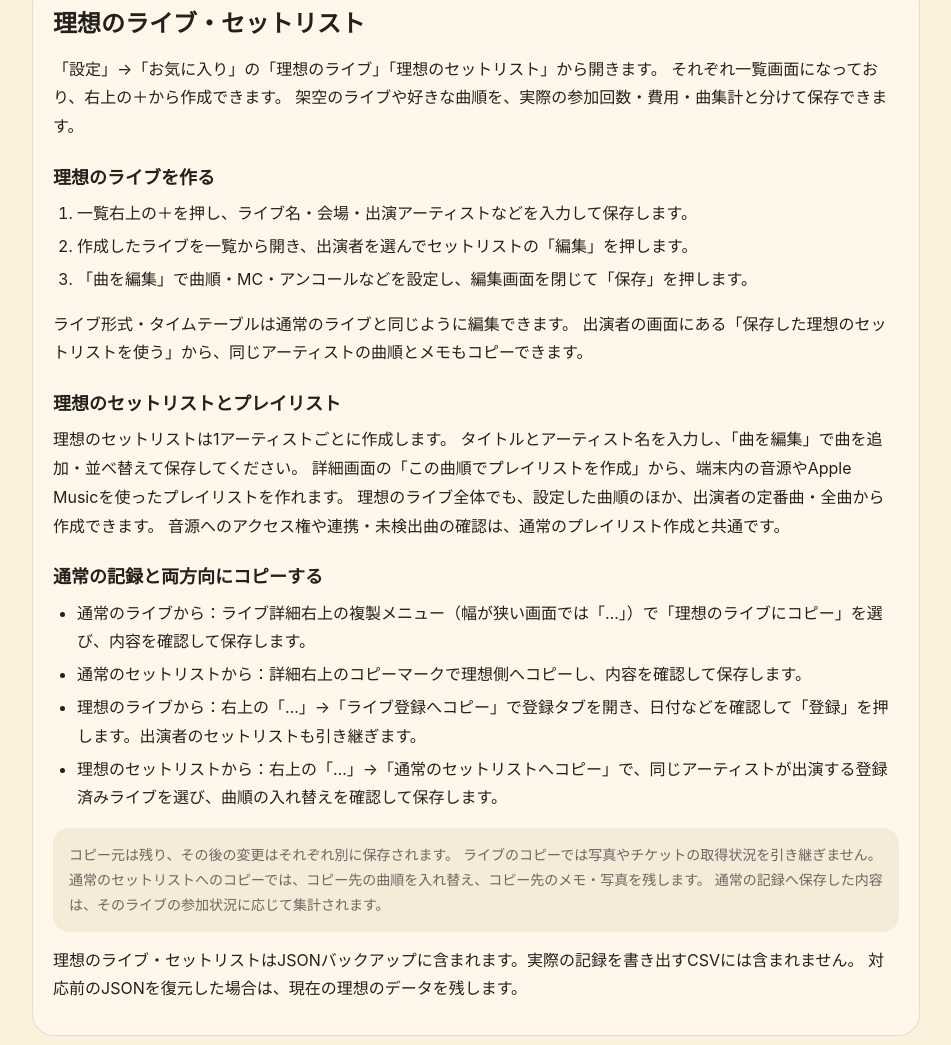
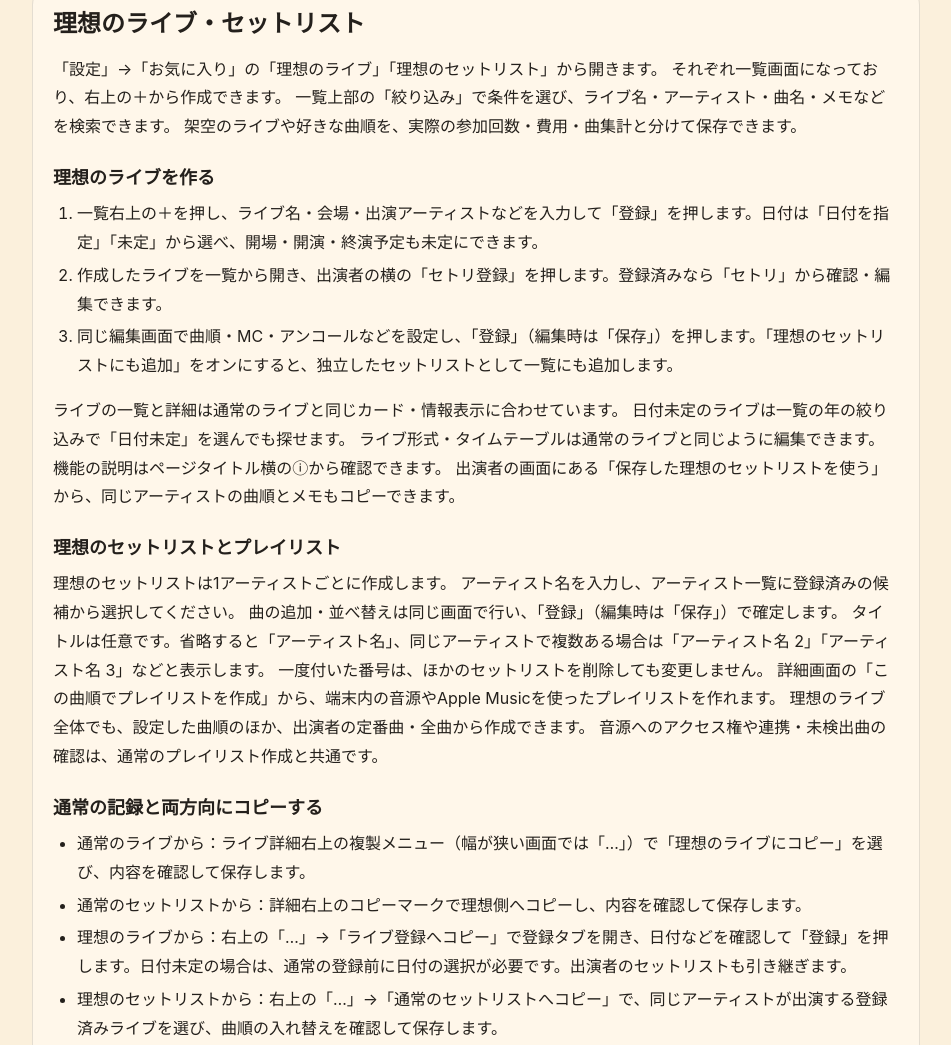
Before and after one commit to livestair-support/use, a plain HTML site: page index.html in a window 1280 px wide. Shown: the part 7492-8537 px from the top of the page, without its empty margins (164-1115 px from the left). Drawn offline with Linux system fonts and the light colour scheme.

Commit message:
理想のライブの未定日時とセトリ直接登録・任意タイトルの案内を更新

```diff
--- a/index.html
+++ b/index.html
@@ -723,22 +723,29 @@
       <p>
         「設定」→「お気に入り」の「理想のライブ」「理想のセットリスト」から開きます。
         それぞれ一覧画面になっており、右上の＋から作成できます。
+        一覧上部の「絞り込み」で条件を選び、ライブ名・アーティスト・曲名・メモなどを検索できます。
         架空のライブや好きな曲順を、実際の参加回数・費用・曲集計と分けて保存できます。
       </p>
       <h3>理想のライブを作る</h3>
       <ol>
-        <li>一覧右上の＋を押し、ライブ名・会場・出演アーティストなどを入力して保存します。</li>
-        <li>作成したライブを一覧から開き、出演者を選んでセットリストの「編集」を押します。</li>
-        <li>「曲を編集」で曲順・MC・アンコールなどを設定し、編集画面を閉じて「保存」を押します。</li>
+        <li>一覧右上の＋を押し、ライブ名・会場・出演アーティストなどを入力して「登録」を押します。日付は「日付を指定」「未定」から選べ、開場・開演・終演予定も未定にできます。</li>
+        <li>作成したライブを一覧から開き、出演者の横の「セトリ登録」を押します。登録済みなら「セトリ」から確認・編集できます。</li>
+        <li>同じ編集画面で曲順・MC・アンコールなどを設定し、「登録」（編集時は「保存」）を押します。「理想のセットリストにも追加」をオンにすると、独立したセットリストとして一覧にも追加します。</li>
       </ol>
       <p>
+        ライブの一覧と詳細は通常のライブと同じカード・情報表示に合わせています。
+        日付未定のライブは一覧の年の絞り込みで「日付未定」を選んでも探せます。
         ライブ形式・タイムテーブルは通常のライブと同じように編集できます。
+        機能の説明はページタイトル横のⓘから確認できます。
         出演者の画面にある「保存した理想のセットリストを使う」から、同じアーティストの曲順とメモもコピーできます。
       </p>
       <h3>理想のセットリストとプレイリスト</h3>
       <p>
         理想のセットリストは1アーティストごとに作成します。
-        タイトルとアーティスト名を入力し、「曲を編集」で曲を追加・並べ替えて保存してください。
+        アーティスト名を入力し、アーティスト一覧に登録済みの候補から選択してください。
+        曲の追加・並べ替えは同じ画面で行い、「登録」（編集時は「保存」）で確定します。
+        タイトルは任意です。省略すると「アーティスト名」、同じアーティストで複数ある場合は「アーティスト名 2」「アーティスト名 3」などと表示します。
+        一度付いた番号は、ほかのセットリストを削除しても変更しません。
         詳細画面の「この曲順でプレイリストを作成」から、端末内の音源やApple Musicを使ったプレイリストを作れます。
         理想のライブ全体でも、設定した曲順のほか、出演者の定番曲・全曲から作成できます。
         音源へのアクセス権や連携・未検出曲の確認は、通常のプレイリスト作成と共通です。
@@ -747,7 +754,7 @@
       <ul>
         <li>通常のライブから：ライブ詳細右上の複製メニュー（幅が狭い画面では「…」）で「理想のライブにコピー」を選び、内容を確認して保存します。</li>
         <li>通常のセットリストから：詳細右上のコピーマークで理想側へコピーし、内容を確認して保存します。</li>
-        <li>理想のライブから：右上の「…」→「ライブ登録へコピー」で登録タブを開き、日付などを確認して「登録」を押します。出演者のセットリストも引き継ぎます。</li>
+        <li>理想のライブから：右上の「…」→「ライブ登録へコピー」で登録タブを開き、日付などを確認して「登録」を押します。日付未定の場合は、通常の登録前に日付の選択が必要です。出演者のセットリストも引き継ぎます。</li>
         <li>理想のセットリストから：右上の「…」→「通常のセットリストへコピー」で、同じアーティストが出演する登録済みライブを選び、曲順の入れ替えを確認して保存します。</li>
       </ul>
       <div class="note">
```
